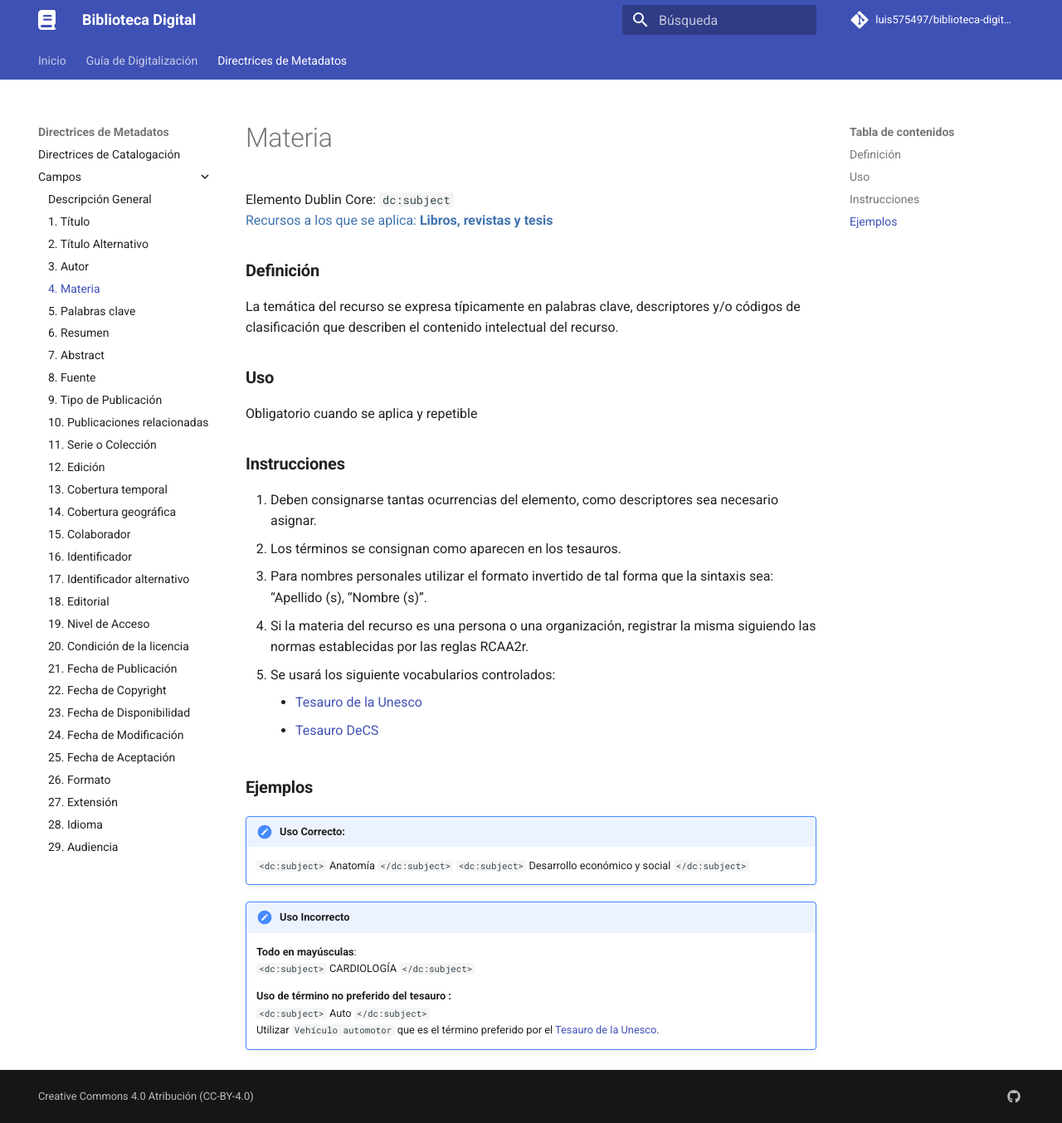
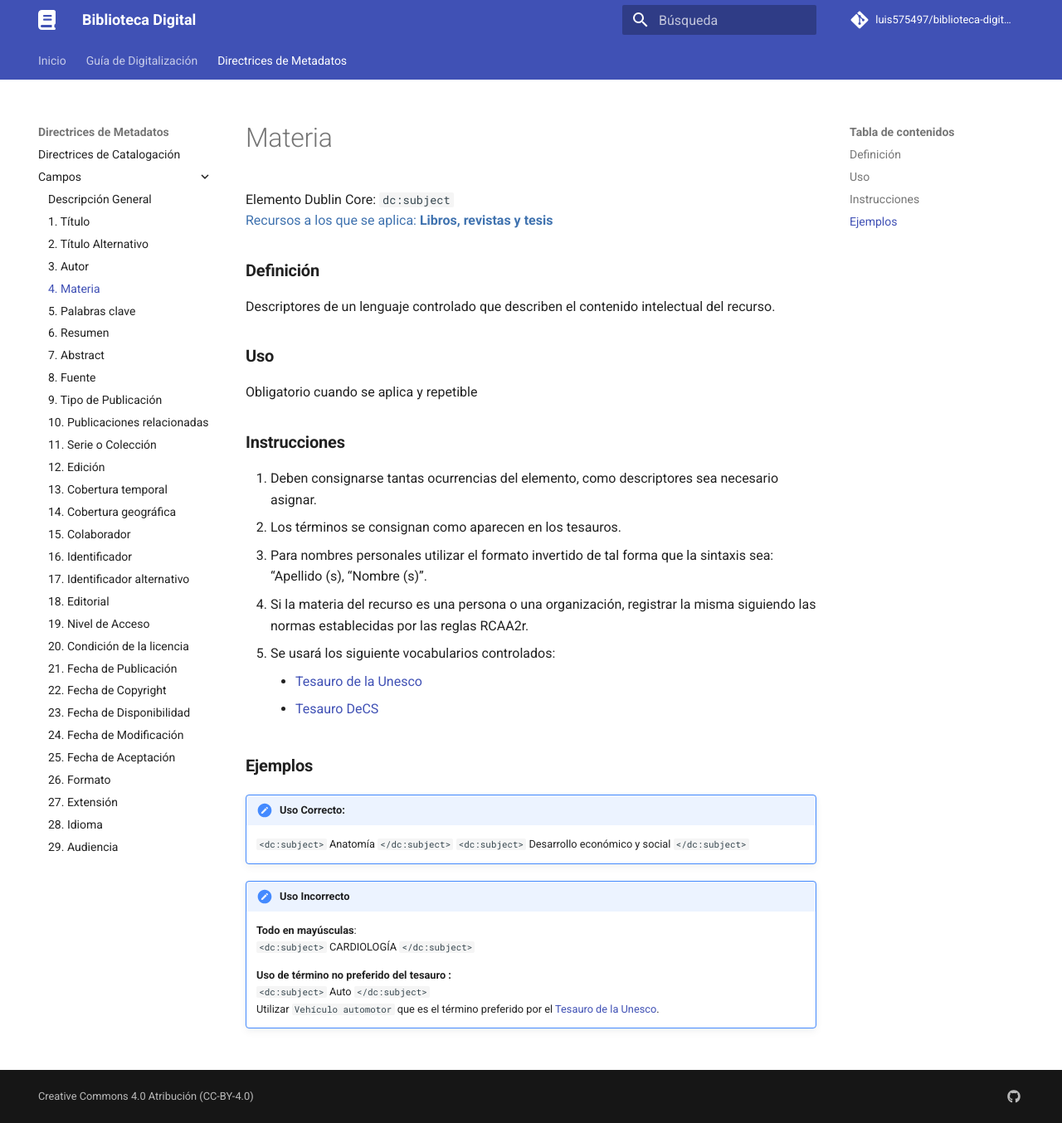
Before and after one commit to luis575497/biblioteca-digital-docs, an MkDocs documentation site: the page built from docs/metadatos/materia.md, in a window 1280 px wide and 1354 px high. Shown: the whole window at 83% size. Built offline with MkDocs 1.6.1 and Material for MkDocs 9.7.7, drawn with Linux system fonts in a browser that asks for light colours; comment, search, counter and statistics services are not loaded; the version menu is left out.

Commit message:
Update materia.md

```diff
--- a/docs/metadatos/materia.md
+++ b/docs/metadatos/materia.md
@@ -3,7 +3,7 @@ Elemento Dublin Core: `dc:subject`
 <span style="color:#3F72AF">Recursos a los que se aplica: __Libros, revistas y tesis__ </span>
 
 ### __Definición__
-La  temática  del  recurso se  expresa  típicamente  en  palabras clave,  descriptores  y/o  códigos  de  clasificación  que  describen  el contenido intelectual del recurso.
+Descriptores de un lenguaje controlado que describen el contenido intelectual del recurso.
 
 ### __Uso__
 Obligatorio cuando se aplica y repetible
```
